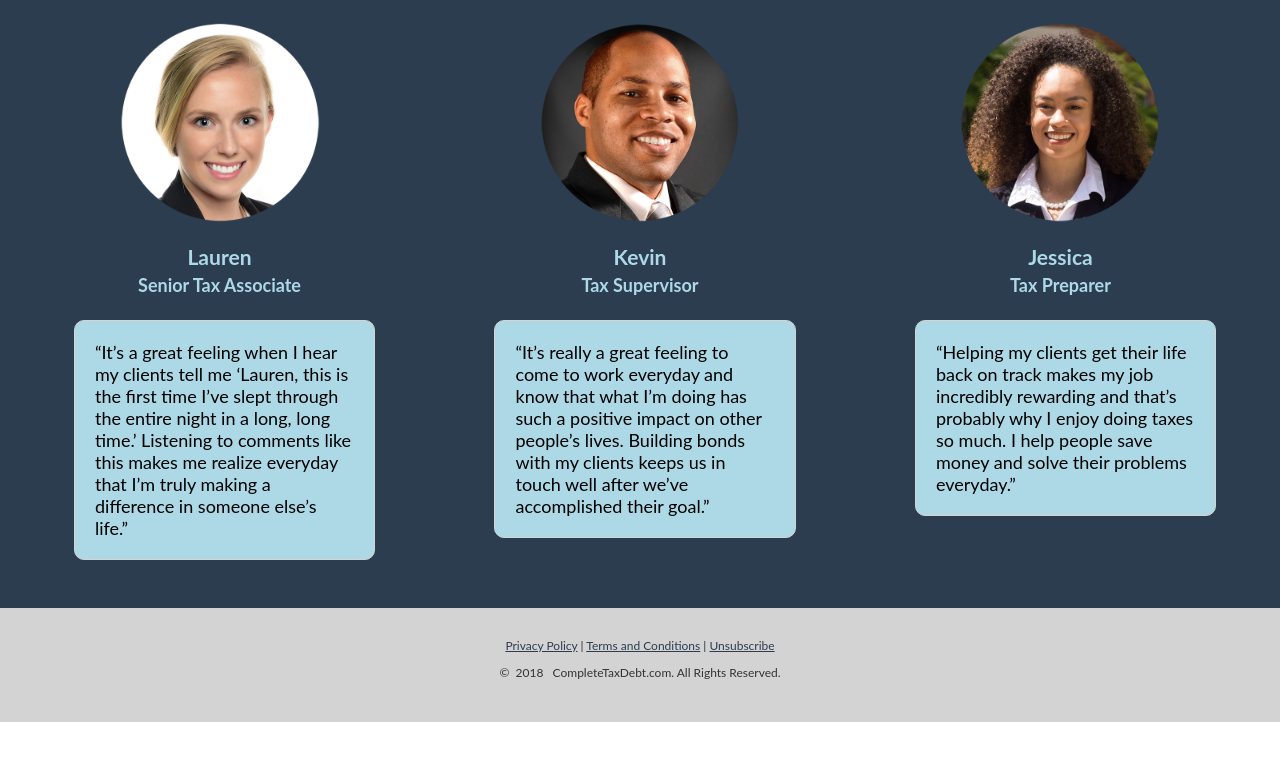
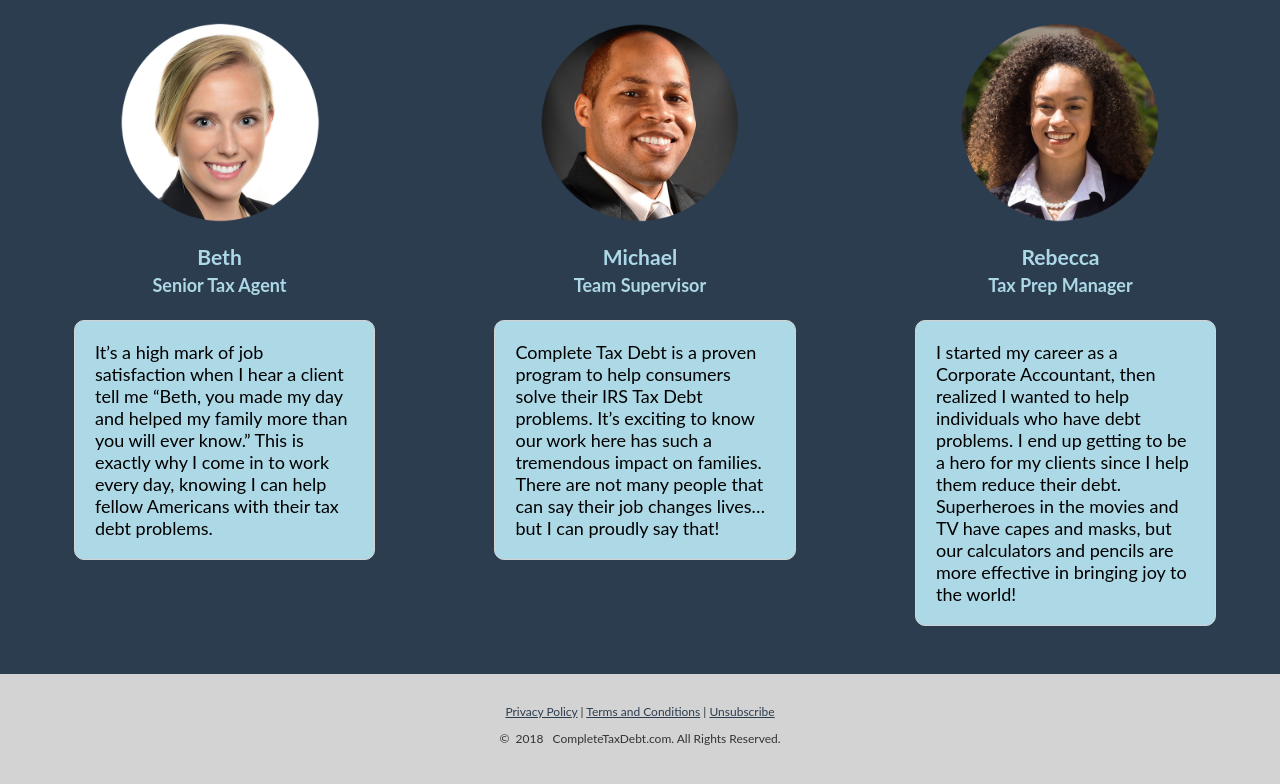
Before and after one commit to Russlascala/mutlistep-form-noBtns, a plain HTML site: page index.html in a window 1280 px wide. Shown: the part 1789-2573 px from the top of the page. Before the commit the page ends 2511 px from the top, so only its background shows below. Drawn offline with Linux system fonts and the light colour scheme.

Commit message:
changed copy on staff testimonials

```diff
--- a/index.html
+++ b/index.html
@@ -244,45 +244,50 @@
         </div>
     </div>
     <!-- Staff Testimonials -->
-    <!-- <div class="bgColor">
-        <div class="container-margin">
-
-        </div>
-    </div> -->
     <div class="bgColor2">
         <div class="container-margin">
             <h2 id="staff-test-title">Staff Testimonials</h2>
             <div id="three-testimonials">
                 <div class="sec-test">
                     <img class="staff-img" src="./imgs/head-1.png" alt="">
-                    <h3>Lauren</h3>
+                    <h3>Beth</h3>
 
-                    <h4>Senior Tax Associate</h4>
+                    <h4>Senior Tax Agent</h4>
 
-                    <p>“It’s a great feeling when I hear my clients tell me ‘Lauren, this is the first time I’ve slept through the entire
-                    night in a long, long time.’ Listening to comments like this makes me realize everyday that I’m truly making a
-                    difference in someone else’s life.”</p>
+                    <p>
+                        It’s a high mark of job satisfaction when I hear a client tell me “Beth, you made my day and helped
+                        my family more than
+                        you will ever know.” This is exactly why I come in to work every day, knowing I can help fellow
+                        Americans with their
+                        tax debt problems.
+                    </p>
                 </div>
                 <div class="sec-test">
                     <img class="staff-img" src="./imgs/head-2.png" alt="">
-                    <h3>Kevin</h3>
+                    <h3>Michael</h3>
 
-                    <h4>Tax Supervisor</h4>
+                    <h4>Team Supervisor</h4>
 
                     <p>
-                        “It’s really a great feeling to come to work everyday and know that what I’m doing has such a positive impact on other
-                        people’s lives. Building bonds with my clients keeps us in touch well after we’ve accomplished their goal.”
+                        Complete Tax Debt is a proven program to help consumers solve their IRS Tax Debt problems. It’s
+                        exciting to know our
+                        work here has such a tremendous impact on families. There are not many people that can say their
+                        job changes lives…but
+                        I can proudly say that!
                     </p>
                 </div>
                 <div class="sec-test">
                     <img class="staff-img" src="./imgs/head-3.png" alt="">
-                    <h3>Jessica</h3>
+                    <h3>Rebecca</h3>
 
-                    <h4>Tax Preparer</h4>
+                    <h4>Tax Prep Manager</h4>
 
                     <p>
-                        “Helping my clients get their life back on track makes my job incredibly rewarding and that’s probably why I enjoy
-                        doing taxes so much. I help people save money and solve their problems everyday.”
+                        I started my career as a Corporate Accountant, then realized I wanted to help individuals who have
+                        debt problems. I end
+                        up getting to be a hero for my clients since I help them reduce their debt. Superheroes in the
+                        movies and TV have capes
+                        and masks, but our calculators and pencils are more effective in bringing joy to the world!
                     </p>
                 </div>
             </div>
```
